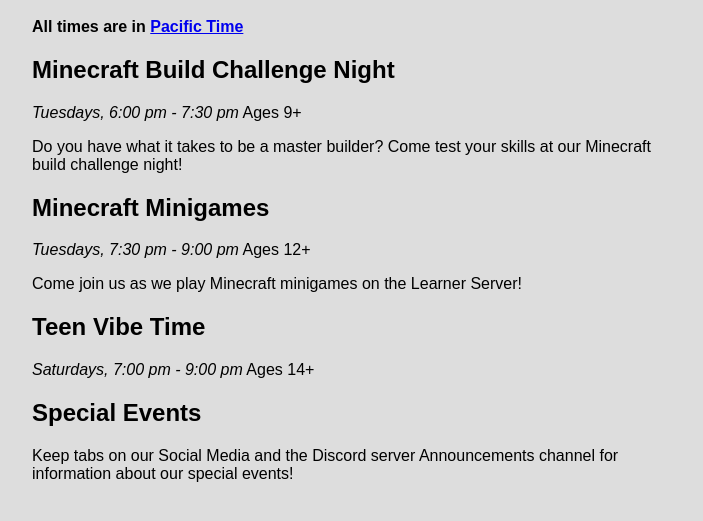
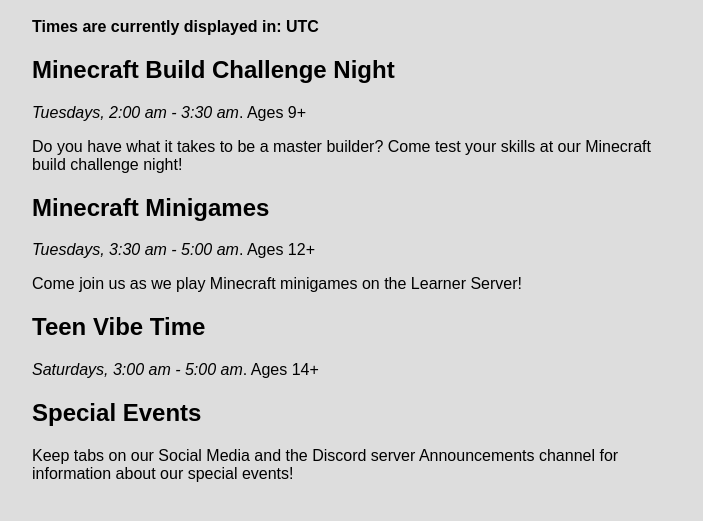
Before and after one commit to LearnerCouncil/LCSite, an Eleventy site: page src/event-details.md in a window 1280 px wide. Shown: the part 777-1298 px from the top of the page, without its empty margins (288-991 px from the left). Built offline with nearby package versions, Linux system fonts and the light colour scheme; Eleventy itself is replaced by a stand-in of ours; files that its build step writes are made by us from their sources.

Commit message:
Add time zone script from testing website

```diff
--- a/src/event-details.md
+++ b/src/event-details.md
@@ -8,23 +8,24 @@
 
 <img src="/images/alp-discord-events.png" alt="alp-discord-events-graphic" class="center-fit">
 
-**All times are in [Pacific Time](https://time.is/PT)**
+<script src="/scripts/timezones.js"></script>
+**Times are currently displayed in: <script>getTimeZone()</script>**
 
 ## Minecraft Build Challenge Night
 
-*Tuesdays, 6:00 pm - 7:30 pm* Ages 9+
+*Tuesdays, <script>getRange('6:00 pm','7:30 pm')</script>*. Ages 9+
 
 Do you have what it takes to be a master builder? Come test your skills at our Minecraft build challenge night!
 
 ## Minecraft Minigames
 
-*Tuesdays, 7:30 pm - 9:00 pm* Ages 12+
+*Tuesdays, <script>getRange('7:30 pm', '9:00 pm')</script>*. Ages 12+
 
 Come join us as we play Minecraft minigames on the Learner Server!
 
 ## Teen Vibe Time
 
-*Saturdays, 7:00 pm - 9:00 pm* Ages 14+
+*Saturdays, <script>getRange('7:00 pm', '9:00 pm')</script>*. Ages 14+
 
 ## Special Events
 
--- /dev/null
+++ b/src/scripts/timezones.js
@@ -0,0 +1,36 @@
+
+
+function parseTime(time) {
+    const [time12Hour, period] = time.split(' ');
+    let [hour, minute] = time12Hour.split(':');
+
+    if(period.toLowerCase() == 'pm' && hour < 12)
+        hour = (+hour) + 12
+    else if(period.toLowerCase() == 'am' && hour == 12)
+        hour = 0
+
+    return new Date(`2024-01-01T${hour}:${minute}-08:00`);
+}
+function getRange(time1 = "1:00 am", time2 = "1:00 am") {
+
+    let date1 = parseTime(time1);
+    let date2 = parseTime(time2);
+
+    let localTimeZone = Intl.DateTimeFormat().resolvedOptions().timeZone;
+    let options = {hour12: true, hour: 'numeric', minute: 'numeric', timeZone: localTimeZone};
+
+    document.write(`${date1.toLocaleString('en-US', options)} - ${date2.toLocaleString('en-US', options)}`.toLowerCase());
+}
+function getTimeZone() {
+    let timeZoneName = Intl.DateTimeFormat().resolvedOptions().timeZone;
+    const date = new Date();
+    const options = { timeZone: timeZoneName, timeZoneName: 'short' };
+    const [abbreviation] = new Intl.DateTimeFormat('en-US', options)
+        .formatToParts(date)
+        .find(part => part.type === 'timeZoneName')
+        .value
+        .split(' ');
+    console.log(abbreviation);
+
+    document.write(abbreviation);
+}
```
